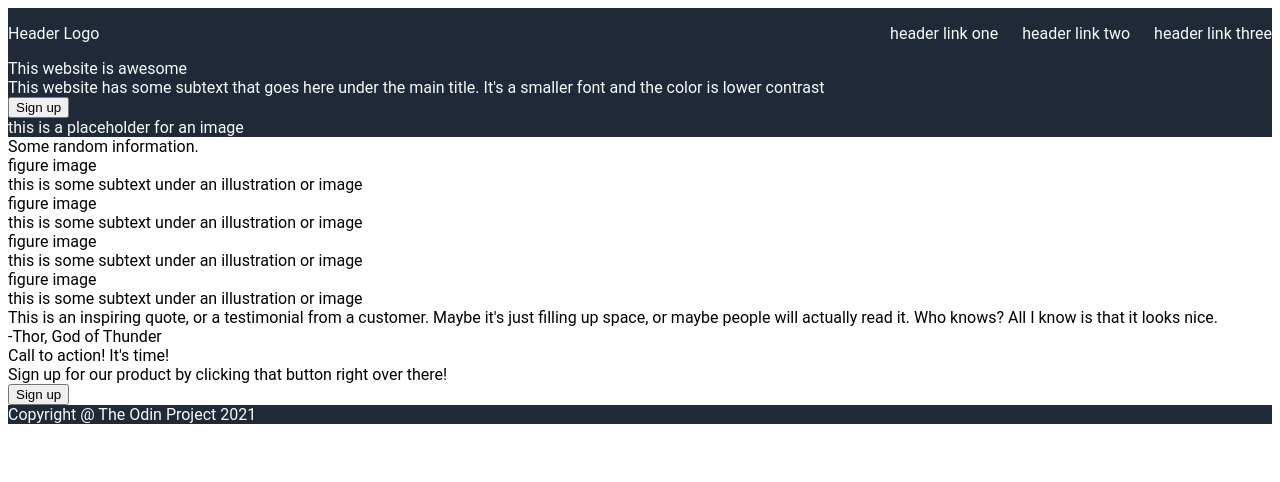
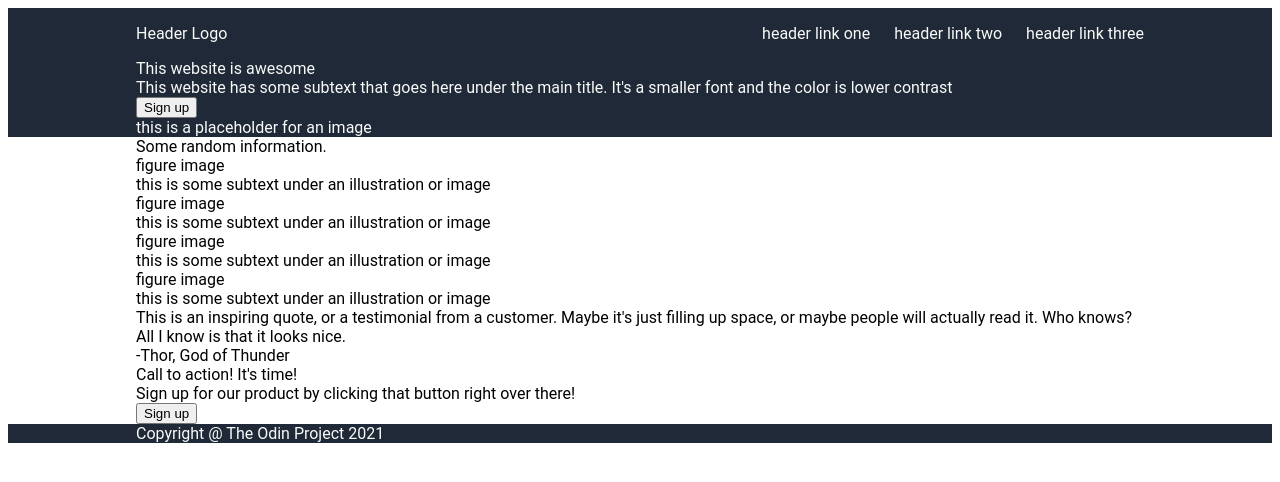
Before and after one commit to ShaunJX/landing-page, a plain HTML site: page index.html in a window 1280 px wide. Drawn offline with Linux system fonts and the light colour scheme.

Commit message:
Add padding to the sides

```diff
--- a/styles.css
+++ b/styles.css
@@ -7,6 +7,15 @@ body {
 .footer {
     background-color: #1f2937;
     color: #f9faf8;
+}
+
+.header,
+.section-one,
+.section-two,
+.section-three,
+.section-four,
+.footer {
+    padding: 0 8em;
 }
 
 .header {
```
